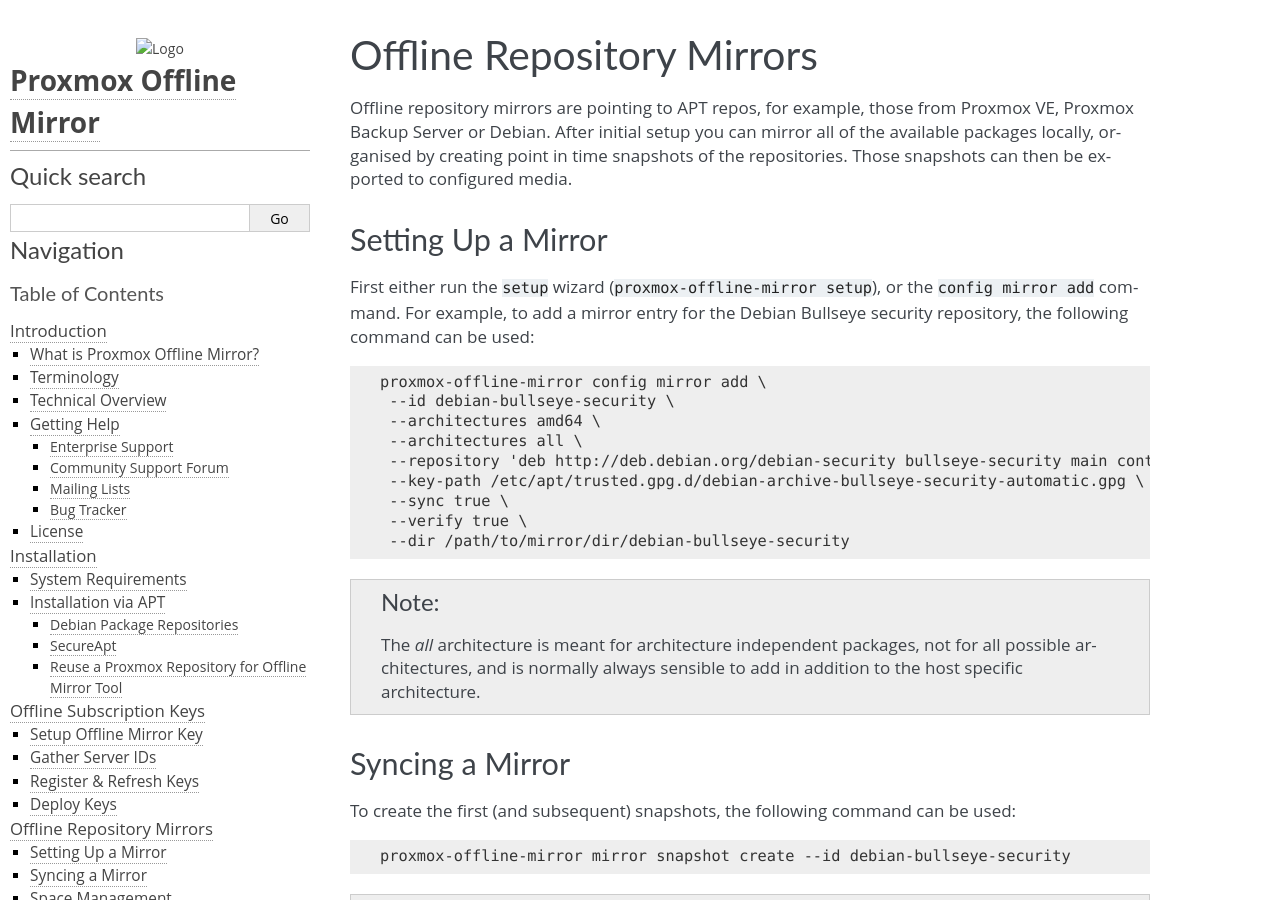
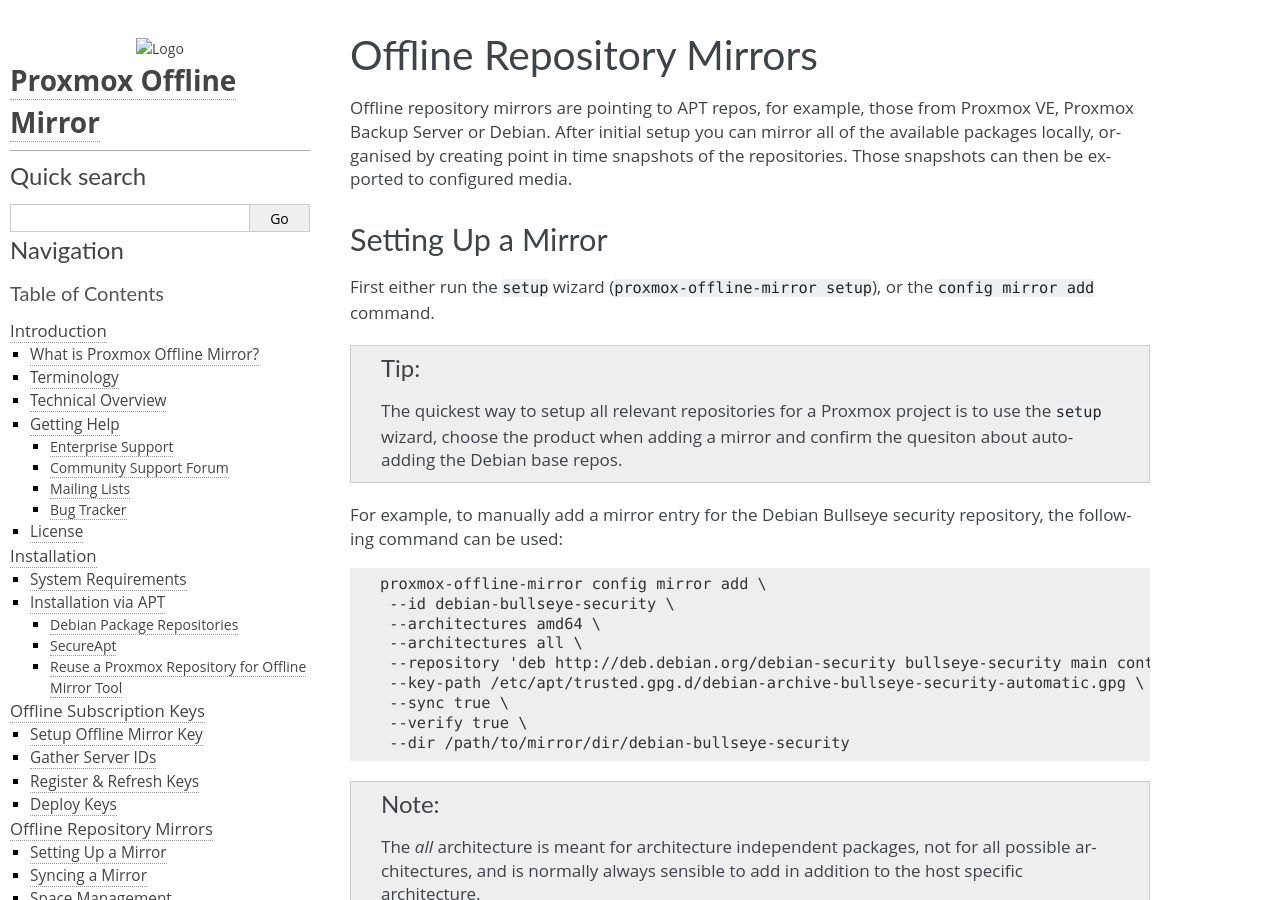
Before and after one commit to proxmox/proxmox-offline-mirror, a Sphinx documentation site: the page built from docs/offline-mirror.rst, in a window 1280 px wide and 900 px high. Built offline with Sphinx 7.4.7, drawn with Linux system fonts in a browser that asks for light colours.

Commit message:
docs: mirror: mention auto-debian-base selection as tip
Signed-off-by: Thomas Lamprecht <t.lamprecht@proxmox.com>

```diff
--- a/docs/offline-mirror.rst
+++ b/docs/offline-mirror.rst
@@ -10,8 +10,14 @@
 -------------------
 
 First either run the ``setup`` wizard (``proxmox-offline-mirror setup``), or the
-``config mirror add`` command. For example, to add a mirror entry for the Debian
-Bullseye security repository, the following command can be used:
+``config mirror add`` command.
+
+.. tip:: The quickest way to setup all relevant repositories for a Proxmox project is to use the
+   ``setup`` wizard, choose the product when adding a mirror and confirm the quesiton about
+   auto-adding the Debian base repos.
+
+For example, to manually add a mirror entry for the Debian Bullseye security repository, the
+following command can be used:
 
 .. code-block:: console
 
```
